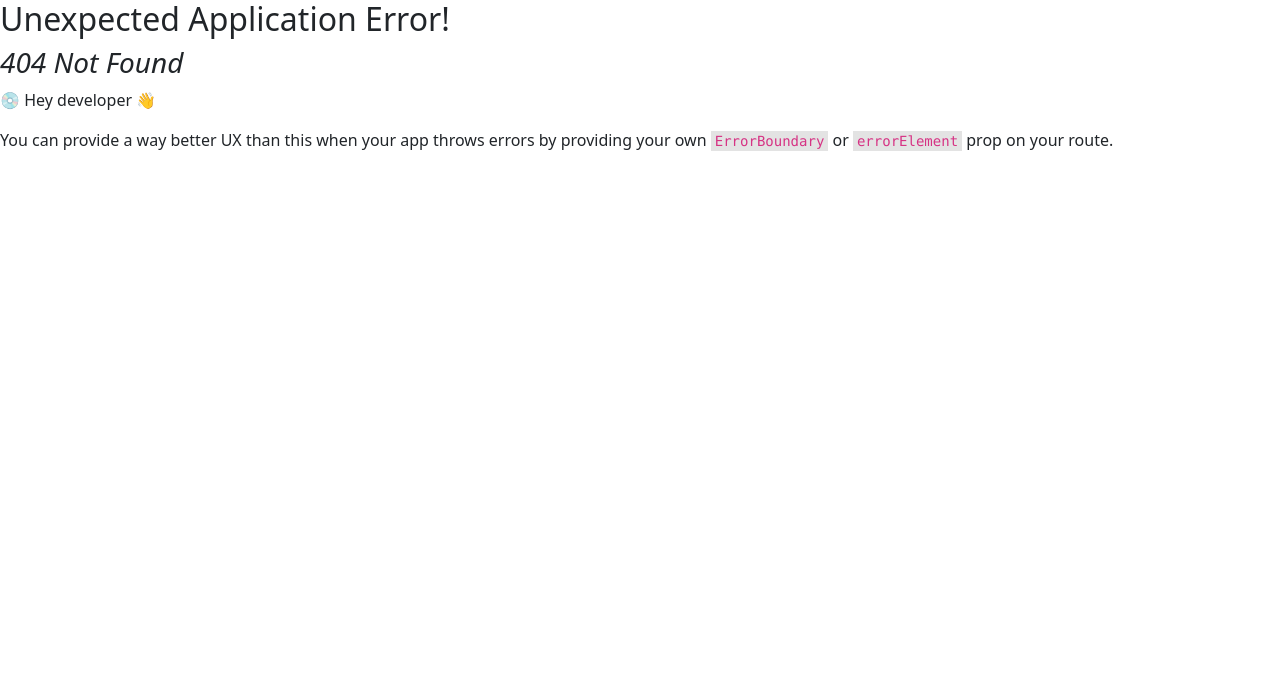
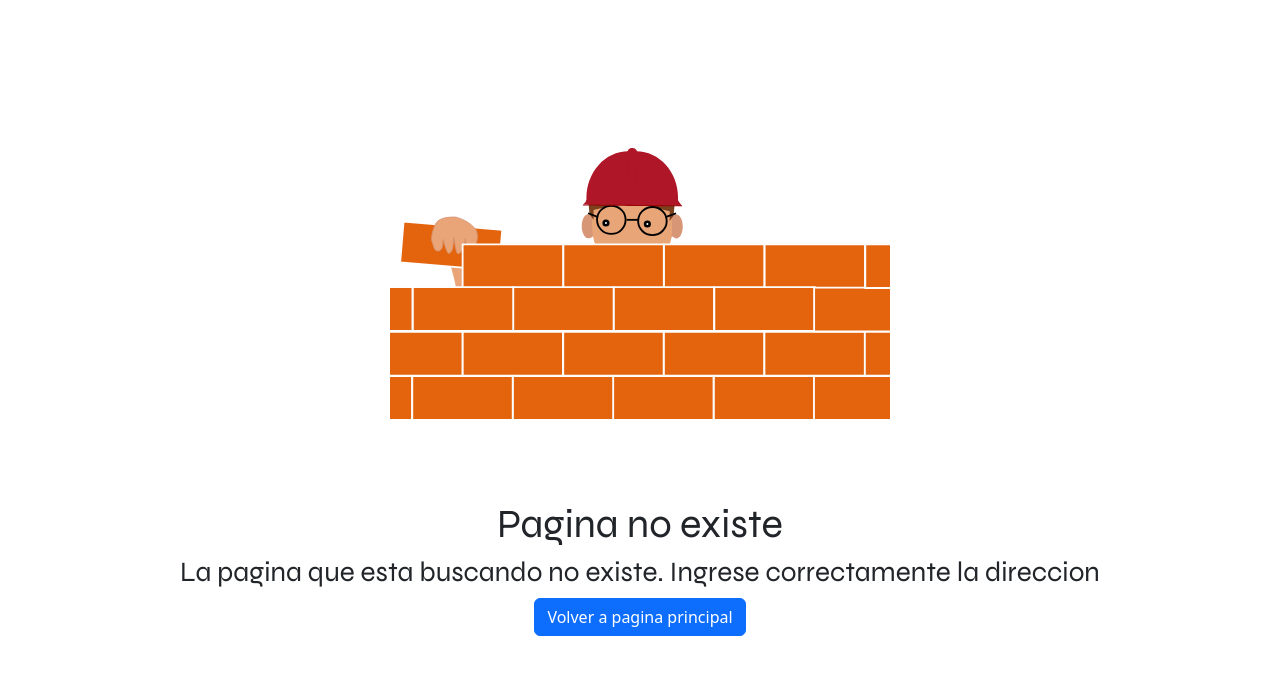
Before and after one commit to Matiarriete/TFG-FP-Frontend, a React (Create React App) app: page /Perfil in a window 1280 px wide. Before the commit this address had no page. Shown: the top 674 px of the page. Built offline with nearby package versions, Linux system fonts and the light colour scheme.

Commit message:
- Page not found created - No data in table created

```diff
--- a/src/App.css
+++ b/src/App.css
@@ -10,7 +10,9 @@ tbody{
   width: 115px
 }
 
-
+p{
+  text-align: center;
+}
 /* Clases */
 .red{
   display: block;
--- /dev/null
+++ b/src/Componentes/PageNotFound.jsx
@@ -0,0 +1,32 @@
+import React from "react";
+import Lottie from 'react-lottie'
+import { Button } from 'react-bootstrap'
+import animationData from '../lotties/construction.json';
+
+function PageNotFound() {
+
+    const defaultOptions = {
+        loop: true,
+        autoplay: true,
+        controls: false,
+        animationData: animationData,
+        rendererSettings: {
+            preserveAspectRatio: "xMidYMid slice"
+        }
+    };
+
+    return (
+        <div id="constructionPage" className="d-flex flex-column align-items-center">
+            <Lottie
+                options={defaultOptions}
+                height={500}
+                width={500}
+            />
+            <h1 class="constrText">Pagina no existe</h1>
+            <h3 class="constrText">La pagina que esta buscando no existe. Ingrese correctamente la direccion</h3>
+            <Button onClick={() => window.location.href = '/Dashboard'}>Volver a pagina principal</Button>
+        </div>
+    )
+}
+
+export default PageNotFound;
--- a/src/Componentes/TaskList.jsx
+++ b/src/Componentes/TaskList.jsx
@@ -220,6 +220,7 @@ function TaskList({ setModalData, handleShowModalAdd, handleShowModalDelete, rel
         </tbody>
 
       </Table>
+      {tasks.length == 0 ? <p>No se encontraron resultados</p> : null}
     </div>
   );
 }
--- a/src/index.js
+++ b/src/index.js
@@ -4,6 +4,7 @@ import './index.css';
 import App from './App';
 import Login from './Componentes/Login';
 import Perfil from './Componentes/Perfil';
+import PageNotFound from './Componentes/PageNotFound';
 import {createBrowserRouter, RouterProvider,} from "react-router-dom";
 import {Auth0Provider} from "@auth0/auth0-react"
 import reportWebVitals from './reportWebVitals';
@@ -16,7 +17,8 @@ const root = ReactDOM.createRoot(document.getElementById('root'));
 const router = createBrowserRouter([
   {
     path: "/",
-    element: <Login/>
+    element: <Login/>,
+    errorElement: <PageNotFound/>
   },{
     path: "/Dashboard",
     element: <App/>
```
